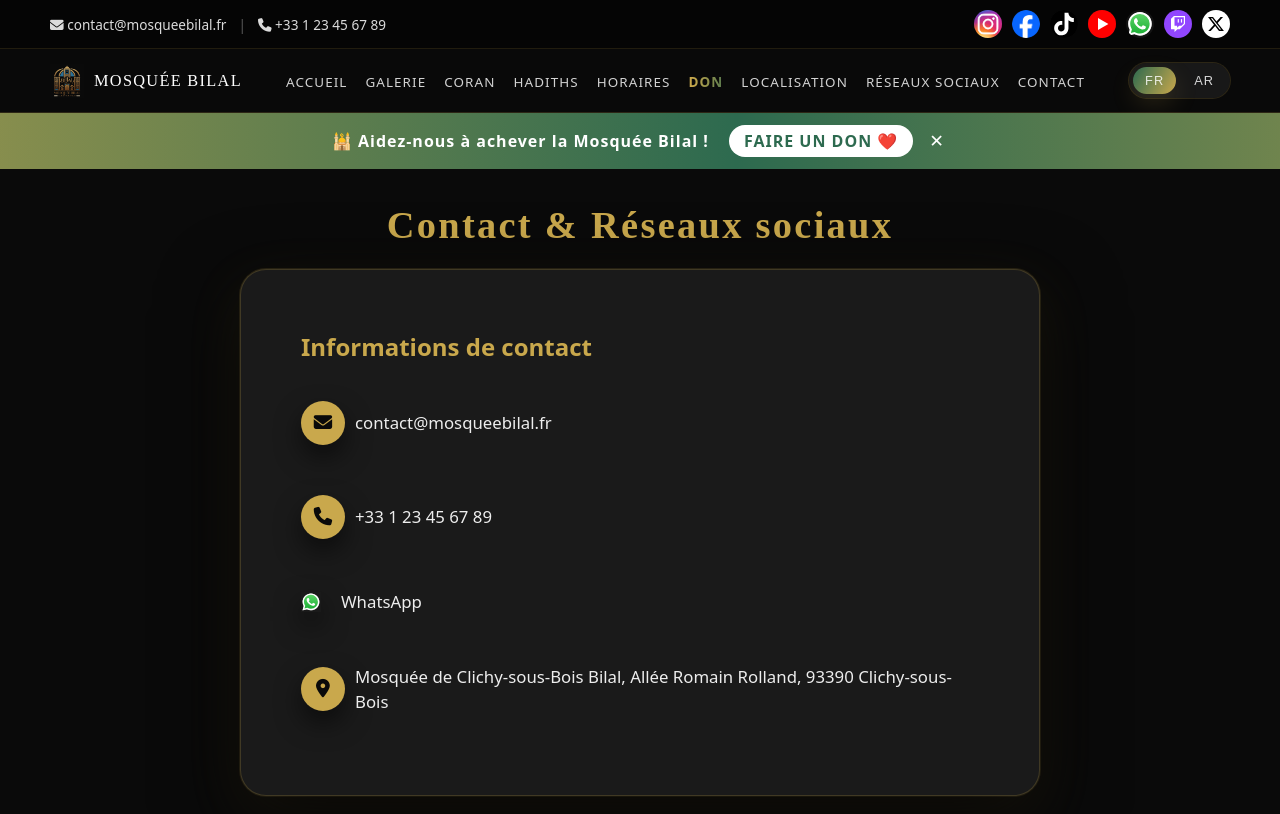
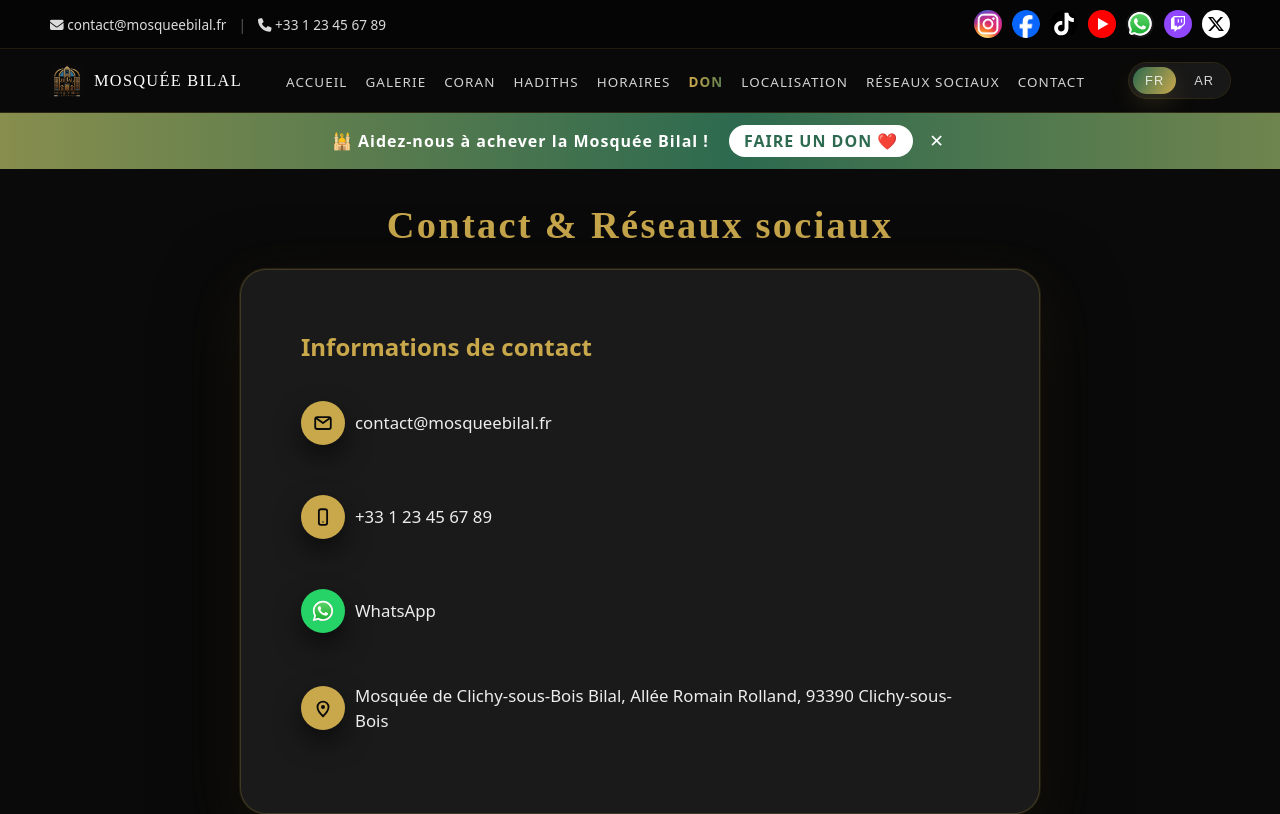
Before and after one commit to goujasofiane/mosquee-bilal-v2, a plain HTML site: page contact.html in a window 1280 px wide. Shown: the top 814 px of the page. Drawn offline with Linux system fonts and the light colour scheme.

```diff
--- a/contact.html
+++ b/contact.html
@@ -87,19 +87,27 @@
               <h2 class="contact-card-title" data-i18n="contactInfoTitle">Informations de contact</h2>
               <ul class="contact-list">
                 <li>
-                  <i class="fa-solid fa-envelope"></i>
+                  <span class="contact-icon-badge" aria-hidden="true">
+                    <svg viewBox="0 0 24 24" fill="none" role="img">
+                      <rect x="3.5" y="5.5" width="17" height="13" rx="2.2" stroke="currentColor" stroke-width="2"/>
+                      <path d="M5 7l7 5 7-5" stroke="currentColor" stroke-width="2" stroke-linecap="round" stroke-linejoin="round"/>
+                    </svg>
+                  </span>
                   <a href="mailto:contact@mosqueebilal.fr">contact@mosqueebilal.fr</a>
                 </li>
                 <li>
-                  <i class="fa-solid fa-phone"></i>
+                  <span class="contact-icon-badge" aria-hidden="true">
+                    <svg viewBox="0 0 24 24" fill="none" role="img">
+                      <rect x="7.5" y="3.5" width="9" height="17" rx="2.2" stroke="currentColor" stroke-width="2"/>
+                      <circle cx="12" cy="17.5" r="0.9" fill="currentColor"/>
+                    </svg>
+                  </span>
                   <a href="tel:+33123456789">+33 1 23 45 67 89</a>
                 </li>
                 <li>
-                  <img
-                    src="assets/icon-whatsapp.svg"
-                    alt="WhatsApp"
-                    style="width:20px; height:20px; border-radius:50%; object-fit:cover; margin-right:10px; vertical-align:middle;"
-                  />
+                  <span class="contact-icon-badge contact-icon-whatsapp" aria-hidden="true">
+                    <img src="assets/icon-whatsapp.svg" alt="WhatsApp" />
+                  </span>
                   <a
                     href="https://wa.me/33123456789"
                     target="_blank"
@@ -109,7 +117,12 @@
                   </a>
                 </li>
                 <li>
-                  <i class="fa-solid fa-location-dot"></i>
+                  <span class="contact-icon-badge" aria-hidden="true">
+                    <svg viewBox="0 0 24 24" fill="none" role="img">
+                      <path d="M12 21s6-5.4 6-10a6 6 0 1 0-12 0c0 4.6 6 10 6 10z" stroke="currentColor" stroke-width="2" stroke-linejoin="round"/>
+                      <circle cx="12" cy="11" r="2.2" fill="currentColor"/>
+                    </svg>
+                  </span>
                   <span data-i18n="contactAddress">
                     Mosquée de Clichy-sous-Bois Bilal, Allée Romain Rolland, 93390 Clichy-sous-Bois
                   </span>
--- a/styles.css
+++ b/styles.css
@@ -2752,6 +2752,37 @@
   box-shadow: 0 12px 26px rgba(0, 0, 0, 0.55);
 }
 
+/* Contact page: custom icon badges */
+.contact-icon-badge {
+  width: 44px;
+  height: 44px;
+  border-radius: 50%;
+  background: #c9a84c;
+  color: #0a0a0a;
+  display: inline-flex;
+  align-items: center;
+  justify-content: center;
+  flex-shrink: 0;
+  box-shadow: 0 12px 26px rgba(0, 0, 0, 0.55);
+}
+
+.contact-icon-badge svg {
+  width: 22px;
+  height: 22px;
+}
+
+.contact-icon-badge.contact-icon-whatsapp {
+  background: #25d366;
+}
+
+.contact-icon-badge.contact-icon-whatsapp img {
+  width: 24px;
+  height: 24px;
+  object-fit: contain;
+  border-radius: 50%;
+  box-shadow: none;
+}
+
 .contact-list a {
   color: rgba(255, 255, 255, 0.92);
   text-decoration: none;
```
